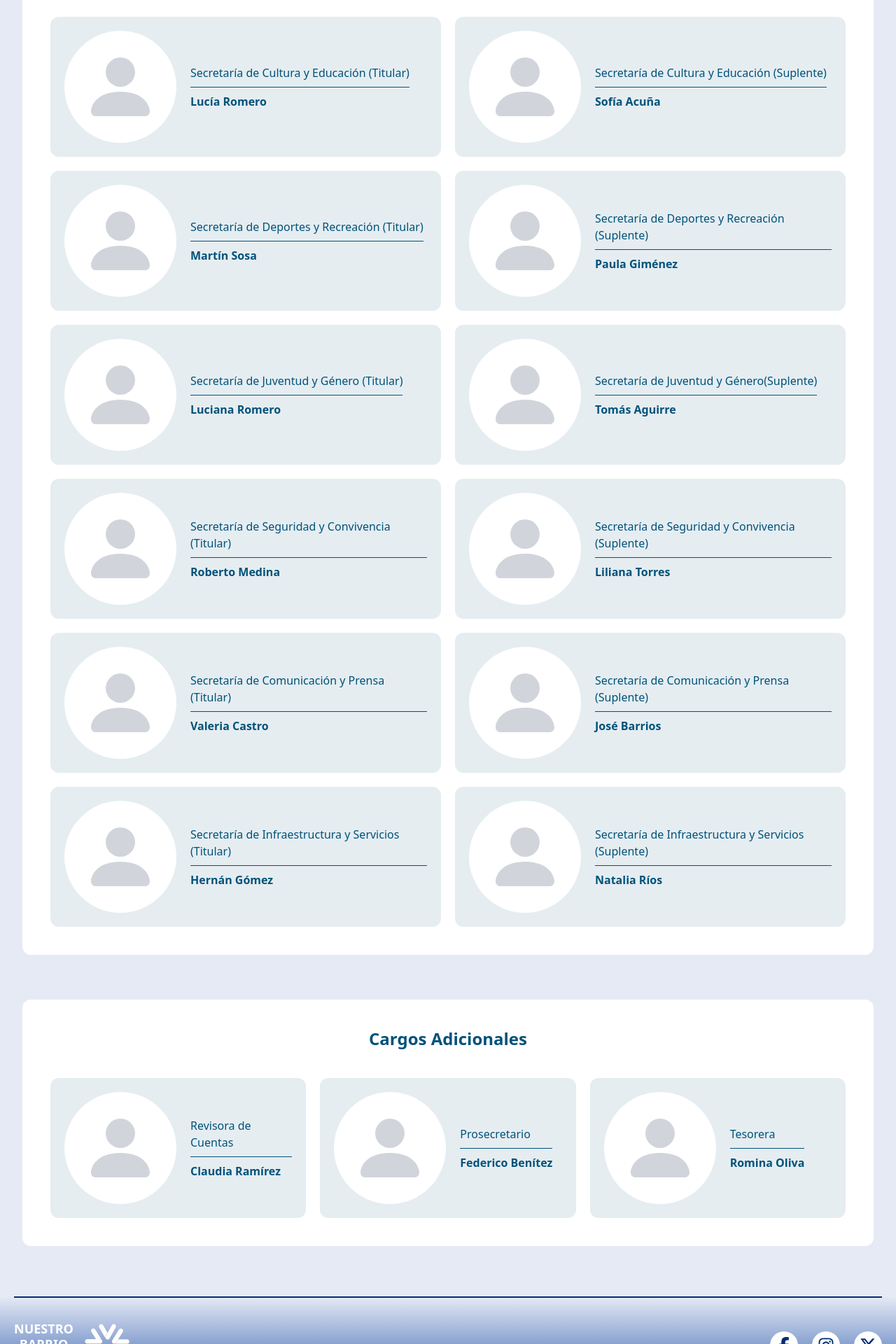
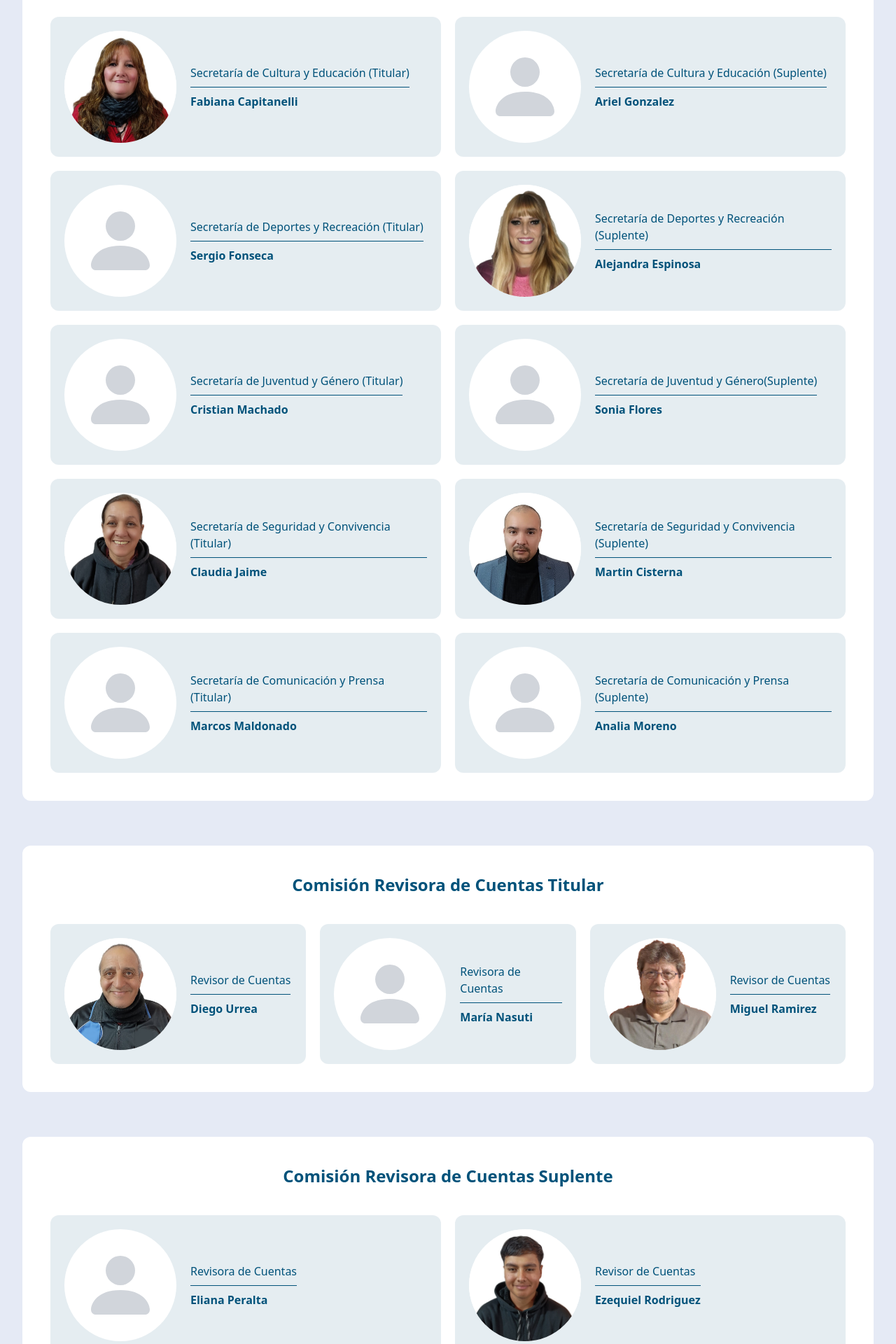
Before and after one commit to JosePolvora/VecinalFront, a React (Vite) app: page /institucional in a window 1280 px wide. Shown: the part 1180-3100 px from the top of the page at 70% size. Built offline with nearby package versions, Linux system fonts and the light colour scheme.

Commit message:
actualizacion de carrusel

```diff
--- a/src/componentes/layout/BannerAuspiciantes.jsx
+++ b/src/componentes/layout/BannerAuspiciantes.jsx
@@ -66,7 +66,6 @@
 
 // export default BannerAuspiciantes;
 
-
 import { useEffect, useState } from "react";
 import { Carousel } from "flowbite-react";
 import axios from "axios";
@@ -120,7 +119,9 @@ const BannerAuspiciantes = () => {
             rel="noopener noreferrer"
             className="w-full h-full block"
           >
-            <div className="w-full h-full bg-white flex items-center justify-center">
+            {/* <div className="w-full h-full bg-white flex items-center justify-center"> */}
+
+            <div className="w-full h-full bg-white">
               <img
                 src={`${BASE_IMG_URL}${banner.imagen_url}`}
                 alt={banner.descripcion || "Auspiciantes"}
--- a/src/paginas/Inicio.jsx
+++ b/src/paginas/Inicio.jsx
@@ -131,6 +131,16 @@ const Inicio = () => {
     cargarImagenes();
   }, []);
 
+  // const agruparTarjetas = (array, tamañoGrupo) => {
+  //   const grupos = [];
+  //   for (let i = 0; i < array.length; i += tamañoGrupo) {
+  //     grupos.push(array.slice(i, i + tamañoGrupo));
+  //   }
+  //   return grupos;
+  // };
+  // const gruposTarjetas = agruparTarjetas(novedades, 3);
+
+  // Función helper para agrupar en chunks
   const agruparTarjetas = (array, tamañoGrupo) => {
     const grupos = [];
     for (let i = 0; i < array.length; i += tamañoGrupo) {
@@ -138,7 +148,29 @@ const Inicio = () => {
     }
     return grupos;
   };
-  const gruposTarjetas = agruparTarjetas(novedades, 3);
+
+  // Función para definir cuántos items por slide según el ancho de pantalla
+  const getItemsPerSlide = () => {
+    if (window.innerWidth >= 1024) return 3; // Desktop
+    if (window.innerWidth >= 640) return 2; // Tablets
+    return 1; // Mobile
+  };
+
+  // Estado para items por slide
+  const [itemsPerSlide, setItemsPerSlide] = useState(getItemsPerSlide());
+
+  // Escuchar cambios de tamaño de ventana
+  useEffect(() => {
+    const onResize = () => setItemsPerSlide(getItemsPerSlide());
+    window.addEventListener("resize", onResize);
+    return () => window.removeEventListener("resize", onResize);
+  }, []);
+
+  // Generar grupos responsivos
+  const gruposTarjetas = React.useMemo(
+    () => agruparTarjetas(novedades, itemsPerSlide),
+    [novedades, itemsPerSlide]
+  );
 
   const openLightbox = (imageSrc) => {
     setCurrentImage(imageSrc);
@@ -303,7 +335,7 @@ const Inicio = () => {
       </section>
 
       {/* NOVEDADES */}
-      <section className="max-w-6xl mx-auto px-4 py-8">
+      {/* <section className="max-w-6xl mx-auto px-4 py-8">
         <h2 className="text-3xl font-black text-[#00527A] text-center border-b-2 border-[#00527A] pt-10 uppercase">
           Novedades
         </h2>
@@ -332,6 +364,65 @@ const Inicio = () => {
                     <Link
                       to={`/novedades/${novedad.id}`}
                       key={j}
+                      className="block flex-shrink-0 w-80"
+                    >
+                      <div className="bg-white rounded-xl shadow-lg overflow-hidden hover:scale-[1.02] transition-all h-[28rem] flex flex-col">
+                        <img
+                          src={
+                            novedad.imagen_url
+                              ? `${BASE_IMG_URL}${novedad.imagen_url}`
+                              : "https://via.placeholder.com/300x200"
+                          }
+                          alt={novedad.titulo}
+                          className="object-cover w-full h-64"
+                        />
+
+                        <div className="p-5 flex flex-col flex-grow">
+                          <h3 className="text-xl font-semibold mb-2 text-[#00527A]">
+                            {novedad.titulo}
+                          </h3>
+                          <p className="text-gray-600">{novedad.descripcion}</p>
+                        </div>
+                      </div>
+                    </Link>
+                  ))}
+                </div>
+              ))
+            )}
+          </Carousel>
+        </div>
+      </section> */}
+
+      <section className="max-w-6xl mx-auto px-4 py-8">
+        <h2 className="text-3xl font-black text-[#00527A] text-center border-b-2 border-[#00527A] pt-10 uppercase">
+          Novedades
+        </h2>
+
+        <div className="h-[35rem]">
+          <Carousel
+            pauseOnHover
+            slide
+            leftControl={
+              <button className="p-2 rounded-full bg-white bg-opacity-70 hover:bg-opacity-90 text-[#00527A]">
+                <FaChevronLeft size={24} />
+              </button>
+            }
+            rightControl={
+              <button className="p-2 rounded-full bg-white bg-opacity-70 hover:bg-opacity-90 text-[#00527A]">
+                <FaChevronRight size={24} />
+              </button>
+            }
+            className="rounded-lg"
+          >
+            {gruposTarjetas.length === 0 ? (
+              <p>Cargando novedades...</p>
+            ) : (
+              gruposTarjetas.map((grupo, i) => (
+                <div key={i} className="flex justify-center gap-6 px-4">
+                  {grupo.map((novedad) => (
+                    <Link
+                      to={`/novedades/${novedad.id}`}
+                      key={novedad.id}
                       className="block flex-shrink-0 w-80"
                     >
                       <div className="bg-white rounded-xl shadow-lg overflow-hidden hover:scale-[1.02] transition-all h-[28rem] flex flex-col">
--- a/src/paginas/Institucional.jsx
+++ b/src/paginas/Institucional.jsx
@@ -4,6 +4,13 @@ import oviedoImg from "../imagenes/imgInstitucional/oviedo.jpg";
 import cayutiImg from "../imagenes/imgInstitucional/cayuti.png";
 import sanchezImg from "../imagenes/imgInstitucional/sanchez.png";
 //import lulyImg from "../imagenes/imgInstitucional/luly.png";
+import ramirezImg from "../imagenes/imgInstitucional/miguelR.png";
+import claudiaImg from "../imagenes/imgInstitucional/claudia.png";
+import diegoImg from "../imagenes/imgInstitucional/diego.png";
+import ezeImg from "../imagenes/imgInstitucional/ezequiel.png";
+import fabianaImg from "../imagenes/imgInstitucional/fabiana.png";
+import martinImg from "../imagenes/imgInstitucional/martin.png";
+import aleImg from "../imagenes/imgInstitucional/ale.png";
 
 const Institucional = () => {
   const titular = [
@@ -25,88 +32,103 @@ const Institucional = () => {
 
   const secretarias = [
     {
-      nombre: "Lucía Romero",
+      nombre: "Fabiana Capitanelli",
       cargo: "Secretaría de Cultura y Educación (Titular)",
-      img: null,
+      img: fabianaImg,
       ruta: "/integrantes/seccultura",
     },
     {
-      nombre: "Sofía Acuña",
+      nombre: "Ariel Gonzalez",
       cargo: "Secretaría de Cultura y Educación (Suplente)",
       img: null,
       ruta: "/integrantes/seccultura",
     },
     {
-      nombre: "Martín Sosa",
+      nombre: "Sergio Fonseca",
       cargo: "Secretaría de Deportes y Recreación (Titular)",
       img: null,
       ruta: "/integrantes/secdeporte",
     },
     {
-      nombre: "Paula Giménez",
+      nombre: "Alejandra Espinosa",
       cargo: "Secretaría de Deportes y Recreación (Suplente)",
-      img: null,
+      img: aleImg,
       ruta: "/integrantes/secdeporte",
     },
     {
-      nombre: "Luciana Romero",
+      nombre: "Cristian Machado",
       cargo: "Secretaría de Juventud y Género (Titular)",
       img: null,
       ruta: "/integrantes/secjuventud",
     },
     {
-      nombre: "Tomás Aguirre",
+      nombre: "Sonia Flores",
       cargo: "Secretaría de Juventud y Género(Suplente)",
       img: null,
       ruta: "/integrantes/secjuventud",
     },
     {
-      nombre: "Roberto Medina",
+      nombre: "Claudia Jaime",
       cargo: "Secretaría de Seguridad y Convivencia (Titular)",
-      img: null,
+      img: claudiaImg,
       ruta: "/integrantes/secseguridad",
     },
     {
-      nombre: "Liliana Torres",
+      nombre: "Martin Cisterna",
       cargo: "Secretaría de Seguridad y Convivencia (Suplente)",
-      img: null,
+      img: martinImg,
       ruta: "/integrantes/secseguridad",
     },
     {
-      nombre: "Valeria Castro",
+      nombre: "Marcos Maldonado",
       cargo: "Secretaría de Comunicación y Prensa (Titular)",
       img: null,
       ruta: "/integrantes/seccomunicacion",
     },
     {
-      nombre: "José Barrios",
+      nombre: "Analia Moreno",
       cargo: "Secretaría de Comunicación y Prensa (Suplente)",
       img: null,
       ruta: "/integrantes/seccomunicacion",
     },
-    {
-      nombre: "Hernán Gómez",
-      cargo: "Secretaría de Infraestructura y Servicios (Titular)",
-      img: null,
-      ruta: "/integrantes/secinfraestructura",
-    },
-    {
-      nombre: "Natalia Ríos",
-      cargo: "Secretaría de Infraestructura y Servicios (Suplente)",
-      img: null,
-      ruta: "/integrantes/secinfraestructura",
-    },
+
   ];
 
   const adicionales = [
     {
-      nombre: "Claudia Ramírez",
+      nombre: "Diego Urrea",
+      cargo: "Revisor de Cuentas",
+      img: diegoImg,
+      ruta: "",
+    },
+    {
+      nombre: "María Nasuti",
       cargo: "Revisora de Cuentas",
       img: null,
       ruta: "",
     },
-    { nombre: "Federico Benítez", cargo: "Prosecretario", img: null, ruta: "" },
-    { nombre: "Romina Oliva", cargo: "Tesorera", img: null, ruta: "" },
+    {
+      nombre: "Miguel Ramirez",
+      cargo: "Revisor de Cuentas",
+      img: ramirezImg,
+      ruta: "",
+    },
+
+  ];
+
+  const adicionalesSuplentes = [
+    {
+      nombre: "Eliana Peralta",
+      cargo: "Revisora de Cuentas",
+      img: null,
+      ruta: "",
+    },
+    {
+      nombre: "Ezequiel Rodriguez",
+      cargo: "Revisor de Cuentas",
+      img: ezeImg,
+      ruta: "",
+    },
   ];
 
   const renderIntegrantes = (lista, cols = "lg:grid-cols-3") => (
@@ -180,11 +202,23 @@ const Institucional = () => {
           {renderIntegrantes(secretarias, "lg:grid-cols-2")}
         </div>
 
-        <div className="bg-white rounded-xl p-5 sm:p-10">
+        <div className="bg-white rounded-xl p-5 sm:p-10 ">
           <h2 className="font-semibold text-[#00527A] text-xl sm:text-2xl mb-10 text-center">
-            Cargos Adicionales
+            Comisión Revisora de Cuentas Titular
           </h2>
           {renderIntegrantes(adicionales)}
+        </div>
+
+        <div className="">
+          <div className="bg-white rounded-xl p-5 sm:p-10">
+            <h2 className="font-semibold text-[#00527A] text-xl sm:text-2xl mb-10 text-center">
+              Comisión Revisora de Cuentas Suplente
+            </h2>
+
+            <div className="">
+              {renderIntegrantes(adicionalesSuplentes, "lg:grid-cols-2")}
+            </div>
+          </div>
         </div>
       </div>
     </section>
```
Also changed, not shown: src/imagenes/imgInstitucional/ale.png (added), src/imagenes/imgInstitucional/alejandra.png (added).
